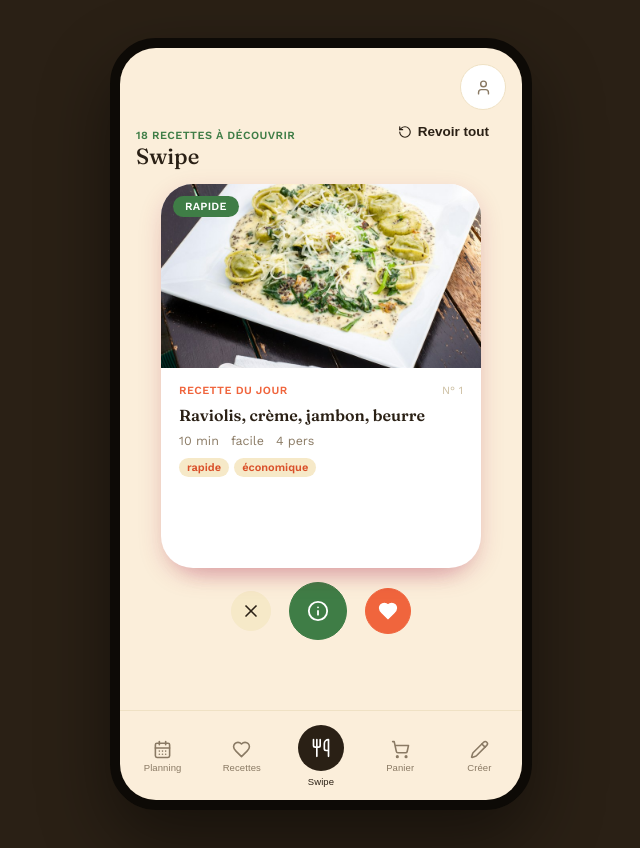
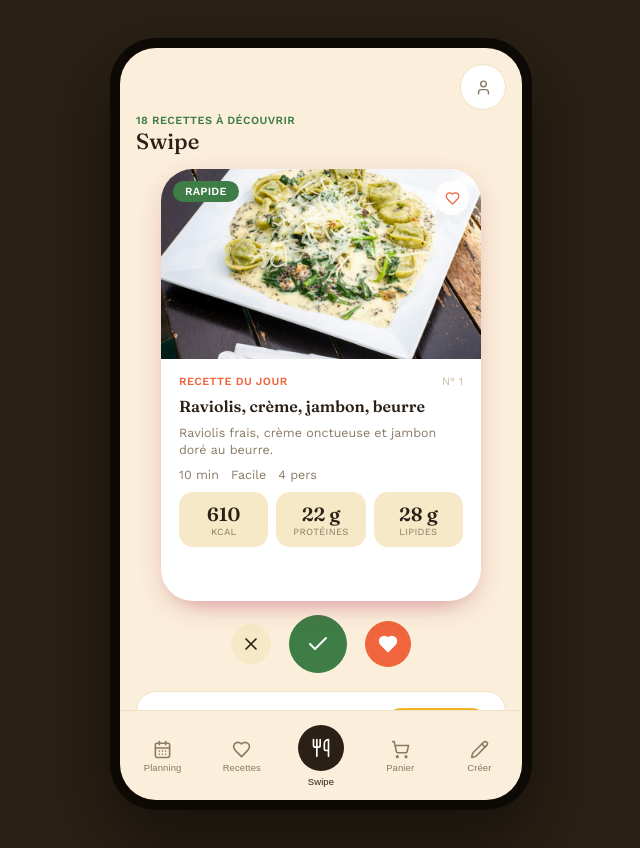
Before and after one commit to thomasregobelin-lgtm/recipy-mvp, a React (Vite) app: page / in a window 1280 px wide. Shown: the top 848 px of the page, without its empty margins (331-971 px from the left). Built offline with nearby package versions, Linux system fonts and the light colour scheme.

Commit message:
Swipe: description, nutrition par defaut, coeur cliquable sur la photo, bouton valider, bloc A votre sauce, avatar avec initiales

```diff
--- a/src/App.jsx
+++ b/src/App.jsx
@@ -1,6 +1,6 @@
 import React, { useState, useEffect, useRef, useCallback } from "react";
 import {
-  Heart, X, Info, ChevronLeft, ChevronRight, Plus, Trash2, Check,
+  Heart, X, ChevronLeft, ChevronRight, Plus, Trash2, Check,
   Pencil, ShoppingCart, CalendarDays, BookOpen, Sparkles, User,
   Search, ArrowLeft, RotateCcw, Minus, Image as ImageIcon, Menu, Utensils,
   SlidersHorizontal
@@ -18,6 +18,7 @@ const uid = (prefix) => {
 
 const normalizeName = (s) => s.trim().toLowerCase();
 const capitalize = (s) => (s ? s[0].toUpperCase() + s.slice(1) : s);
+const getInitials = (nom) => (nom || "").trim().split(/\s+/).filter(Boolean).slice(0, 2).map((w) => w[0].toUpperCase()).join("");
 
 const DAYS = ["lundi", "mardi", "mercredi", "jeudi", "vendredi", "samedi", "dimanche"];
 const DAY_LABELS = { lundi: "Lundi", mardi: "Mardi", mercredi: "Mercredi", jeudi: "Jeudi", vendredi: "Vendredi", samedi: "Samedi", dimanche: "Dimanche" };
@@ -41,6 +42,8 @@ const SEED_RECIPES = [
     titre: "Raviolis, crème, jambon, beurre",
     photo: "/recipes/raviolis-creme-jambon-beurre.jpg",
     temps_preparation: 10, difficulte: "facile", prix_estime: 4,
+    description: "Raviolis frais, crème onctueuse et jambon doré au beurre.",
+    calories: 610, proteines: 22, lipides: 28,
     tags: ["rapide", "économique"],
     etapes: ["Faire chauffer une noix de beurre dans une poêle.", "Ajouter les raviolis et un fond d'eau, couvrir 5 min.", "Ajouter la crème et le jambon coupé en lanières, mélanger 2 min à feu doux."],
     ingredients: [{ nom: "raviolis frais", quantite: 500, unite: "g" }, { nom: "crème fraîche", quantite: 20, unite: "cl" }, { nom: "jambon blanc", quantite: 2, unite: "pièce" }, { nom: "beurre", quantite: 20, unite: "g" }],
@@ -49,6 +52,8 @@ const SEED_RECIPES = [
     titre: "Pâtes à la carbonara",
     photo: "/recipes/pates-carbonara.jpg",
     temps_preparation: 20, difficulte: "facile", prix_estime: 6,
+    description: "Spaghetti, lardons croustillants et sauce onctueuse aux œufs.",
+    calories: 640, proteines: 26, lipides: 30,
     tags: ["rapide"],
     etapes: ["Cuire les pâtes dans l'eau bouillante salée.", "Faire revenir les lardons à sec.", "Mélanger œufs, parmesan et poivre dans un bol.", "Égoutter les pâtes, mélanger hors du feu avec les lardons puis l'appareil œufs-parmesan."],
     ingredients: [{ nom: "spaghetti", quantite: 400, unite: "g" }, { nom: "lardons", quantite: 200, unite: "g" }, { nom: "œuf", quantite: 3, unite: "pièce" }, { nom: "parmesan", quantite: 60, unite: "g" }, { nom: "poivre", quantite: 1, unite: "pincée" }],
@@ -57,6 +62,8 @@ const SEED_RECIPES = [
     titre: "Curry de pois chiches",
     photo: "/recipes/curry-pois-chiches.jpg",
     temps_preparation: 30, difficulte: "facile", prix_estime: 5,
+    description: "Pois chiches mijotés dans une sauce tomate-coco épicée.",
+    calories: 420, proteines: 14, lipides: 18,
     tags: ["végan", "économique", "sans gluten"],
     etapes: ["Faire revenir oignon et ail dans l'huile.", "Ajouter les épices puis les tomates concassées, laisser réduire 5 min.", "Ajouter les pois chiches et le lait de coco, mijoter 15 min."],
     ingredients: [{ nom: "pois chiches cuits", quantite: 400, unite: "g" }, { nom: "lait de coco", quantite: 400, unite: "ml" }, { nom: "tomates concassées", quantite: 400, unite: "g" }, { nom: "oignon", quantite: 1, unite: "pièce" }, { nom: "ail", quantite: 2, unite: "pièce" }, { nom: "curry en poudre", quantite: 1, unite: "cuillère à soupe" }],
@@ -65,6 +72,8 @@ const SEED_RECIPES = [
     titre: "Poulet rôti aux herbes",
     photo: "/recipes/poulet-roti-herbes.jpg",
     temps_preparation: 90, difficulte: "moyen", prix_estime: 12,
+    description: "Poulet entier doré au four, thym et ail.",
+    calories: 520, proteines: 42, lipides: 32,
     tags: ["riche en protéines", "hiver"],
     etapes: ["Préchauffer le four à 200°C.", "Frotter le poulet avec beurre, thym et ail.", "Enfourner 1h15 en arrosant régulièrement."],
     ingredients: [{ nom: "poulet entier", quantite: 1, unite: "pièce" }, { nom: "beurre", quantite: 40, unite: "g" }, { nom: "thym", quantite: 1, unite: "cuillère à café" }, { nom: "ail", quantite: 3, unite: "pièce" }],
@@ -73,6 +82,8 @@ const SEED_RECIPES = [
     titre: "Salade de lentilles, feta, tomates",
     photo: "/recipes/salade-lentilles-feta-tomates.jpg",
     temps_preparation: 15, difficulte: "facile", prix_estime: 5,
+    description: "Lentilles, feta et tomates fraîches, filet d'huile d'olive.",
+    calories: 380, proteines: 18, lipides: 20,
     tags: ["végétarien", "été", "rapide"],
     etapes: ["Rincer les lentilles cuites.", "Couper tomates et feta en dés.", "Mélanger le tout avec un filet d'huile d'olive et du vinaigre."],
     ingredients: [{ nom: "lentilles cuites", quantite: 300, unite: "g" }, { nom: "feta", quantite: 100, unite: "g" }, { nom: "tomate", quantite: 3, unite: "pièce" }, { nom: "huile d'olive", quantite: 2, unite: "cuillère à soupe" }],
@@ -81,6 +92,8 @@ const SEED_RECIPES = [
     titre: "Risotto aux champignons",
     photo: "/recipes/risotto-champignons.jpg",
     temps_preparation: 35, difficulte: "moyen", prix_estime: 7,
+    description: "Riz crémeux aux champignons de Paris et parmesan.",
+    calories: 480, proteines: 12, lipides: 16,
     tags: ["végétarien"],
     etapes: ["Faire revenir l'oignon émincé dans du beurre.", "Ajouter le riz, nacrer 2 min.", "Verser le bouillon louche par louche en remuant jusqu'à absorption complète, 20 min.", "Ajouter les champignons poêlés et le parmesan hors du feu."],
     ingredients: [{ nom: "riz arborio", quantite: 300, unite: "g" }, { nom: "champignons de paris", quantite: 250, unite: "g" }, { nom: "bouillon de légumes", quantite: 1, unite: "l" }, { nom: "oignon", quantite: 1, unite: "pièce" }, { nom: "parmesan", quantite: 50, unite: "g" }, { nom: "beurre", quantite: 30, unite: "g" }],
@@ -89,6 +102,8 @@ const SEED_RECIPES = [
     titre: "Omelette aux fines herbes",
     photo: "/recipes/omelette-fines-herbes.jpg",
     temps_preparation: 10, difficulte: "facile", prix_estime: 2,
+    description: "Œufs battus aux herbes fraîches, cuits à la poêle.",
+    calories: 310, proteines: 20, lipides: 24,
     tags: ["rapide", "économique", "végétarien"],
     etapes: ["Battre les œufs avec sel, poivre et herbes.", "Cuire dans une poêle beurrée à feu moyen, plier en deux."],
     ingredients: [{ nom: "œuf", quantite: 4, unite: "pièce" }, { nom: "ciboulette", quantite: 1, unite: "cuillère à soupe" }, { nom: "beurre", quantite: 10, unite: "g" }],
@@ -97,6 +112,8 @@ const SEED_RECIPES = [
     titre: "Chili sin carne",
     photo: "/recipes/chili-sin-carne.jpg",
     temps_preparation: 40, difficulte: "moyen", prix_estime: 5,
+    description: "Haricots rouges, maïs et poivrons mijotés aux épices.",
+    calories: 390, proteines: 16, lipides: 8,
     tags: ["végan", "économique", "hiver"],
     etapes: ["Faire revenir oignon, poivron et ail.", "Ajouter tomates concassées, haricots rouges, maïs et épices.", "Laisser mijoter 25 min à couvert."],
     ingredients: [{ nom: "haricots rouges cuits", quantite: 400, unite: "g" }, { nom: "maïs", quantite: 200, unite: "g" }, { nom: "tomates concassées", quantite: 400, unite: "g" }, { nom: "poivron", quantite: 1, unite: "pièce" }, { nom: "oignon", quantite: 1, unite: "pièce" }, { nom: "piment doux", quantite: 1, unite: "cuillère à café" }],
@@ -105,6 +122,8 @@ const SEED_RECIPES = [
     titre: "Saumon, riz, brocolis",
     photo: "/recipes/saumon-riz-brocolis.jpg",
     temps_preparation: 25, difficulte: "facile", prix_estime: 9,
+    description: "Pavé de saumon poêlé, riz basmati et brocolis vapeur.",
+    calories: 520, proteines: 34, lipides: 22,
     tags: ["riche en protéines", "sans gluten"],
     etapes: ["Cuire le riz.", "Cuire le saumon à la poêle 4 min de chaque côté.", "Cuire les brocolis à la vapeur 8 min."],
     ingredients: [{ nom: "pavé de saumon", quantite: 2, unite: "pièce" }, { nom: "riz basmati", quantite: 150, unite: "g" }, { nom: "brocoli", quantite: 300, unite: "g" }],
@@ -113,6 +132,8 @@ const SEED_RECIPES = [
     titre: "Soupe potiron-châtaigne",
     photo: "/recipes/soupe-potiron-chataigne.jpg",
     temps_preparation: 35, difficulte: "facile", prix_estime: 4,
+    description: "Velouté de potiron et châtaignes, tout en douceur.",
+    calories: 240, proteines: 6, lipides: 6,
     tags: ["végan", "hiver", "économique", "sans gluten"],
     etapes: ["Faire revenir l'oignon.", "Ajouter le potiron coupé et les châtaignes, couvrir d'eau.", "Cuire 25 min puis mixer."],
     ingredients: [{ nom: "potiron", quantite: 800, unite: "g" }, { nom: "châtaignes cuites", quantite: 200, unite: "g" }, { nom: "oignon", quantite: 1, unite: "pièce" }],
@@ -121,6 +142,8 @@ const SEED_RECIPES = [
     titre: "Tartines avocat, œuf poché",
     photo: "/recipes/tartines-avocat-oeuf-poche.jpg",
     temps_preparation: 15, difficulte: "facile", prix_estime: 4,
+    description: "Pain grillé, avocat écrasé et œuf poché coulant.",
+    calories: 350, proteines: 14, lipides: 20,
     tags: ["végétarien", "rapide"],
     etapes: ["Griller le pain.", "Écraser l'avocat avec citron, sel, poivre sur les tartines.", "Pocher les œufs 3 min dans l'eau frémissante vinaigrée, déposer sur les tartines."],
     ingredients: [{ nom: "pain de campagne", quantite: 4, unite: "pièce" }, { nom: "avocat", quantite: 2, unite: "pièce" }, { nom: "œuf", quantite: 2, unite: "pièce" }, { nom: "citron", quantite: 1, unite: "pièce" }],
@@ -129,6 +152,8 @@ const SEED_RECIPES = [
     titre: "Tajine de légumes",
     photo: "/recipes/tajine-legumes.jpg",
     temps_preparation: 50, difficulte: "moyen", prix_estime: 6,
+    description: "Carottes, courgettes et pois chiches mijotés aux épices douces.",
+    calories: 340, proteines: 12, lipides: 10,
     tags: ["végan", "sans gluten", "hiver"],
     etapes: ["Faire revenir oignon et épices.", "Ajouter carottes, courgettes, pois chiches et un peu d'eau.", "Mijoter 35 min à couvert."],
     ingredients: [{ nom: "carotte", quantite: 3, unite: "pièce" }, { nom: "courgette", quantite: 2, unite: "pièce" }, { nom: "pois chiches cuits", quantite: 300, unite: "g" }, { nom: "oignon", quantite: 1, unite: "pièce" }, { nom: "cumin", quantite: 1, unite: "cuillère à café" }],
@@ -137,6 +162,8 @@ const SEED_RECIPES = [
     titre: "Gratin dauphinois",
     photo: "/recipes/gratin-dauphinois.jpg",
     temps_preparation: 75, difficulte: "moyen", prix_estime: 4,
+    description: "Pommes de terre fondantes, crème et une pointe d'ail.",
+    calories: 430, proteines: 8, lipides: 24,
     tags: ["végétarien", "hiver", "économique"],
     etapes: ["Préchauffer le four à 180°C.", "Couper les pommes de terre en fines rondelles.", "Disposer en couches dans un plat avec crème, lait, ail et muscade.", "Cuire 1h15."],
     ingredients: [{ nom: "pomme de terre", quantite: 1, unite: "kg" }, { nom: "crème fraîche", quantite: 20, unite: "cl" }, { nom: "lait", quantite: 20, unite: "cl" }, { nom: "ail", quantite: 1, unite: "pièce" }],
@@ -145,6 +172,8 @@ const SEED_RECIPES = [
     titre: "Poke bowl thon-mangue",
     photo: "/recipes/poke-bowl-thon-mangue.jpg",
     temps_preparation: 20, difficulte: "facile", prix_estime: 8,
+    description: "Thon frais, mangue et riz vinaigré, frais et coloré.",
+    calories: 480, proteines: 28, lipides: 12,
     tags: ["été", "riche en protéines", "sans gluten"],
     etapes: ["Cuire le riz vinaigré.", "Couper thon, mangue et concombre en dés.", "Dresser le bol et ajouter sésame et sauce soja."],
     ingredients: [{ nom: "thon frais", quantite: 200, unite: "g" }, { nom: "riz à sushi", quantite: 150, unite: "g" }, { nom: "mangue", quantite: 1, unite: "pièce" }, { nom: "concombre", quantite: 1, unite: "pièce" }, { nom: "graines de sésame", quantite: 1, unite: "cuillère à soupe" }],
@@ -153,6 +182,8 @@ const SEED_RECIPES = [
     titre: "Pancakes moelleux",
     photo: "/recipes/pancakes-moelleux.jpg",
     temps_preparation: 20, difficulte: "facile", prix_estime: 3,
+    description: "Petites crêpes épaisses et moelleuses, à garnir à l'envi.",
+    calories: 380, proteines: 10, lipides: 14,
     tags: ["sucré", "économique"],
     etapes: ["Mélanger farine, levure, sucre et sel.", "Ajouter œuf, lait et beurre fondu, fouetter.", "Cuire des petites louches à la poêle 2 min de chaque côté."],
     ingredients: [{ nom: "farine", quantite: 250, unite: "g" }, { nom: "lait", quantite: 30, unite: "cl" }, { nom: "œuf", quantite: 2, unite: "pièce" }, { nom: "sucre", quantite: 2, unite: "cuillère à soupe" }, { nom: "levure chimique", quantite: 1, unite: "cuillère à café" }, { nom: "beurre", quantite: 30, unite: "g" }],
@@ -161,6 +192,8 @@ const SEED_RECIPES = [
     titre: "Quiche lorraine",
     photo: "/recipes/quiche-lorraine.jpg",
     temps_preparation: 50, difficulte: "moyen", prix_estime: 5,
+    description: "Pâte croustillante, lardons et appareil œufs-crème.",
+    calories: 460, proteines: 16, lipides: 30,
     tags: ["économique"],
     etapes: ["Préchauffer le four à 190°C.", "Foncer un moule avec la pâte.", "Mélanger œufs, crème, lardons, verser sur la pâte.", "Cuire 35 min."],
     ingredients: [{ nom: "pâte brisée", quantite: 1, unite: "pièce" }, { nom: "lardons", quantite: 200, unite: "g" }, { nom: "œuf", quantite: 3, unite: "pièce" }, { nom: "crème fraîche", quantite: 20, unite: "cl" }],
@@ -169,6 +202,8 @@ const SEED_RECIPES = [
     titre: "Bowl quinoa, légumes rôtis, houmous",
     photo: "/recipes/bowl-quinoa-legumes-rotis-houmous.jpg",
     temps_preparation: 35, difficulte: "facile", prix_estime: 6,
+    description: "Quinoa, légumes rôtis et houmous crémeux.",
+    calories: 410, proteines: 14, lipides: 16,
     tags: ["végan", "sans gluten", "riche en protéines"],
     etapes: ["Cuire le quinoa.", "Rôtir les légumes coupés 25 min à 200°C avec huile d'olive.", "Dresser le bol avec le houmous."],
     ingredients: [{ nom: "quinoa", quantite: 150, unite: "g" }, { nom: "courgette", quantite: 1, unite: "pièce" }, { nom: "poivron", quantite: 1, unite: "pièce" }, { nom: "houmous", quantite: 100, unite: "g" }, { nom: "huile d'olive", quantite: 2, unite: "cuillère à soupe" }],
@@ -177,6 +212,8 @@ const SEED_RECIPES = [
     titre: "Croque-monsieur",
     photo: "/recipes/croque-monsieur.jpg",
     temps_preparation: 15, difficulte: "facile", prix_estime: 3,
+    description: "Jambon et gruyère fondant entre deux tranches dorées.",
+    calories: 450, proteines: 22, lipides: 24,
     tags: ["rapide", "économique"],
     etapes: ["Tartiner le pain de béchamel.", "Garnir de jambon et de gruyère râpé.", "Passer au four ou à la poêle jusqu'à ce que ce soit doré."],
     ingredients: [{ nom: "pain de mie", quantite: 4, unite: "pièce" }, { nom: "jambon blanc", quantite: 2, unite: "pièce" }, { nom: "gruyère râpé", quantite: 100, unite: "g" }, { nom: "béchamel", quantite: 100, unite: "g" }],
@@ -202,6 +239,7 @@ function buildSeedData() {
     id: uid("rec"),
     titre: r.titre,
     photo: r.photo || null,
+    description: r.description || "",
     etapes: r.etapes,
     temps_preparation: r.temps_preparation,
     difficulte: r.difficulte,
@@ -522,13 +560,13 @@ const STYLE = `
 
   /* Swipe deck */
   .mp-deck-wrap { display: flex; flex-direction: column; align-items: center; gap: 14px; padding-top: 0; }
-  .mp-deck { position: relative; width: 100%; max-width: 320px; height: min(48dvh, 400px); }
+  .mp-deck { position: relative; width: 100%; max-width: 320px; height: min(54dvh, 440px); }
   .mp-swipe-card {
     position: absolute; inset: 0; border-radius: 32px; background: var(--surface);
     border: none; display: flex; flex-direction: column; overflow: hidden;
     box-shadow: 0 8px 24px rgba(160,20,70,.16); cursor: grab; user-select: none;
   }
-  .mp-swipe-photo-wrap { height: 48%; flex-shrink: 0; position: relative; overflow: hidden; }
+  .mp-swipe-photo-wrap { height: 44%; flex-shrink: 0; position: relative; overflow: hidden; }
   .mp-swipe-photo {
     height: 100%; background: var(--surface-2);
     display: flex; align-items: center; justify-content: center; color: var(--terracotta);
@@ -904,7 +942,7 @@ function CreateScreen({ data, update }) {
   );
 }
 
-function DiscoverScreen({ data, deckRecipes, profileTagIds, useProfileFilter, setUseProfileFilter, discoverFilterTags, setDiscoverFilterTags, toggleLike, markSeen, resetDeck, setRecipeModal }) {
+function DiscoverScreen({ data, deckRecipes, profileTagIds, useProfileFilter, setUseProfileFilter, discoverFilterTags, setDiscoverFilterTags, toggleLike, markSeen, resetDeck, setRecipeModal, goToProfile }) {
   const top = deckRecipes[0];
   const [drag, setDrag] = useState({ x: 0, active: false });
   const startX = useRef(0);
@@ -937,14 +975,13 @@ function DiscoverScreen({ data, deckRecipes, profileTagIds, useProfileFilter, se
           <div className="mp-eyebrow">{data.recipes.length} recettes à découvrir</div>
           <h1 className="mp-serif mp-title">Swipe</h1>
         </div>
-        <div style={{ display: "flex", gap: 8, alignItems: "center", flexWrap: "wrap" }}>
-          {profileTagIds.length > 0 && (
+        {profileTagIds.length > 0 && (
+          <div style={{ display: "flex", gap: 8, alignItems: "center", flexWrap: "wrap" }}>
             <TagPill onClick={() => setUseProfileFilter((v) => !v)} selected={useProfileFilter}>
               Filtrer selon mon profil
             </TagPill>
-          )}
-          <button className="mp-btn mp-btn-ghost" onClick={resetDeck}><RotateCcw size={14} /> Revoir tout</button>
-        </div>
+          </div>
+        )}
       </div>
 
       {!useProfileFilter && (
@@ -980,7 +1017,10 @@ function DiscoverScreen({ data, deckRecipes, profileTagIds, useProfileFilter, se
                 <div className="mp-swipe-photo-wrap">
                   <RecipeThumb recipe={r} className="mp-swipe-photo" />
                   {r.tag_ids[0] && <span className="mp-photo-badge">{tagName(data, r.tag_ids[0])}</span>}
-                  {r.liked && <span className="mp-photo-like"><Heart size={15} fill="currentColor" /></span>}
+                  <button className="mp-photo-like" style={{ border: "none", padding: 0, cursor: "pointer", background: r.liked ? "var(--terracotta)" : "rgba(255,255,255,.9)", color: r.liked ? "#fff" : "var(--terracotta)" }}
+                    onClick={(e) => { e.stopPropagation(); toggleLike(r.id); }} aria-label="Liker">
+                    <Heart size={15} fill={r.liked ? "currentColor" : "none"} />
+                  </button>
                 </div>
                 <div className="mp-swipe-body">
                   <div style={{ display: "flex", justifyContent: "space-between", alignItems: "baseline" }}>
@@ -988,9 +1028,10 @@ function DiscoverScreen({ data, deckRecipes, profileTagIds, useProfileFilter, se
                     <span style={{ fontSize: 11, color: "var(--ink-faint)" }}>N° {data.recipes.findIndex((x) => x.id === r.id) + 1}</span>
                   </div>
                   <p className="mp-serif mp-swipe-title">{r.titre}</p>
+                  {r.description && <p style={{ fontSize: 12.5, color: "var(--ink-soft)", lineHeight: 1.35, margin: "1px 0 0" }}>{r.description}</p>}
                   <div className="mp-swipe-meta">
                     {r.temps_preparation ? <span>{r.temps_preparation} min</span> : null}
-                    {r.difficulte ? <span>{r.difficulte}</span> : null}
+                    {r.difficulte ? <span>{capitalize(r.difficulte)}</span> : null}
                     {r.portions ? <span>{r.portions} pers</span> : null}
                   </div>
                   {(r.calories || r.proteines || r.lipides) ? (
@@ -1013,11 +1054,24 @@ function DiscoverScreen({ data, deckRecipes, profileTagIds, useProfileFilter, se
         {top && (
           <div className="mp-deck-actions">
             <button className="mp-round-btn pass" onClick={() => resolveSwipe("pass")} aria-label="Passer"><X size={20} /></button>
-            <button className="mp-round-btn info" style={{ width: 58, height: 58 }} onClick={() => setRecipeModal(top.id)} aria-label="Détails"><Info size={22} /></button>
+            <button className="mp-round-btn info" style={{ width: 58, height: 58 }} onClick={() => resolveSwipe("like")} aria-label="Garder"><Check size={24} /></button>
             <button className="mp-round-btn like" onClick={() => resolveSwipe("like")} aria-label="J'aime"><Heart size={20} fill="currentColor" /></button>
           </div>
         )}
       </div>
+
+      <div className="mp-card" style={{ marginTop: 18, display: "flex", alignItems: "center", justifyContent: "space-between", gap: 12 }}>
+        <div>
+          <div className="mp-serif" style={{ fontSize: 15, fontWeight: 600 }}>À votre sauce</div>
+          <div style={{ fontSize: 12, color: "var(--ink-soft)" }}>Portions, ingrédients, allergies…</div>
+        </div>
+        {goToProfile && (
+          <button className="mp-btn mp-btn-primary" style={{ flexShrink: 0 }} onClick={goToProfile}><Pencil size={13} /> Modifier</button>
+        )}
+      </div>
+      <button className="mp-btn mp-btn-ghost" style={{ display: "flex", margin: "10px auto 0" }} onClick={resetDeck}>
+        <RotateCcw size={13} /> Recommencer la sélection
+      </button>
     </div>
   );
 }
@@ -2003,7 +2057,7 @@ export default function MealPlannerApp() {
   );
 
   const screenProps = {
-    discover: { data, deckRecipes, profileTagIds, useProfileFilter, setUseProfileFilter, discoverFilterTags, setDiscoverFilterTags, toggleLike, markSeen, resetDeck, setRecipeModal },
+    discover: { data, deckRecipes, profileTagIds, useProfileFilter, setUseProfileFilter, discoverFilterTags, setDiscoverFilterTags, toggleLike, markSeen, resetDeck, setRecipeModal, goToProfile: () => setScreen("profile") },
     liked: { data, likedRecipes, likedSelection, setLikedSelection, setRecipeModal, update },
     planning: { data, likedRecipes, addToPlan, removeFromPlan, clearWeek, generateShoppingList, setRecipeModal },
     shopping: { data, generateShoppingList, toggleShoppingItem, clearShoppingList, addManualShoppingItem, removeShoppingItem, goToPlanning: () => setScreen("planning") },
@@ -2022,7 +2076,11 @@ export default function MealPlannerApp() {
           <main className="mp-main">
             <div className="mp-topbar">
               <button className={`mp-round-btn ${screen === "profile" ? "mp-profile-active" : ""}`} onClick={() => setScreen("profile")} aria-label="Profil">
-                <User size={17} />
+                {getInitials(data.userProfile.compte?.nom) ? (
+                  <span className="mp-serif" style={{ fontSize: 14, fontWeight: 600 }}>{getInitials(data.userProfile.compte.nom)}</span>
+                ) : (
+                  <User size={17} />
+                )}
               </button>
             </div>
             <ActiveScreen {...screenProps[screen]} />
```
